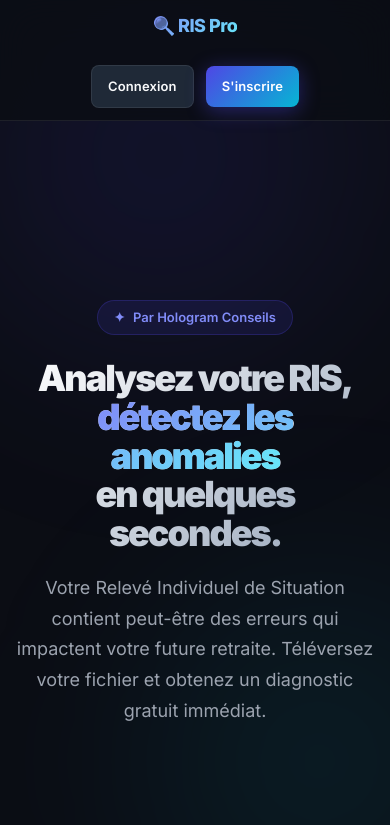
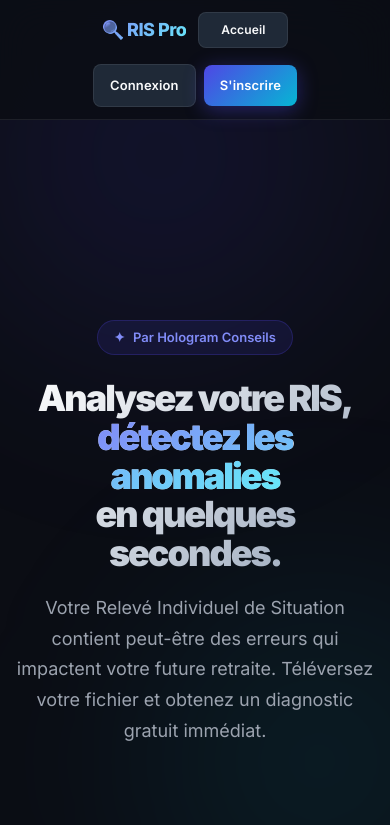
Before and after one commit to hologramconseils/ris-pro, a React (Vite) app in the folder frontend/: page / in a window 390 px wide. Shown: the top 825 px of the page. Built offline with nearby package versions, Linux system fonts and the light colour scheme; no server answers.

Commit message:
feat: add Accueil button and optimize mobile responsiveness

```diff
--- a/frontend/src/components/Navbar.jsx
+++ b/frontend/src/components/Navbar.jsx
@@ -28,6 +28,7 @@ export default function Navbar() {
       <nav className="navbar">
         <div style={{ flex: 1, display: 'flex', alignItems: 'center', gap: 12 }}>
           <Link className="navbar-brand" to="/" onClick={handleHomeClick}>🔍 RIS Pro</Link>
+          <Link to="/" className="btn btn-secondary btn-nav btn-nav-home" onClick={handleHomeClick} style={{ textDecoration: 'none' }}>Accueil</Link>
         </div>
 
         <div id="navbar-portal-root" style={{ display: 'flex', gap: 12, justifyContent: 'center' }}></div>
--- a/frontend/src/index.css
+++ b/frontend/src/index.css
@@ -127,7 +127,7 @@ input, textarea { font-family: inherit; }
 .btn-nav-large { width: auto; height: 42px; padding: 0 24px !important; font-size: 14px; border-radius: 10px; }
 
 @media (max-width: 768px) {
-  .btn-nav-home { display: none; }
+  .btn-nav-home { display: flex; width: auto; padding: 0 12px !important; }
 }
 
 /* ---- Hero ---- */
@@ -407,7 +407,7 @@ input, textarea { font-family: inherit; }
     height: auto;
     padding: 12px 16px;
     flex-wrap: wrap;
-    gap: 12px;
+    gap: 8px;
     justify-content: center;
   }
   .navbar-actions {
@@ -415,24 +415,29 @@ input, textarea { font-family: inherit; }
     justify-content: center !important;
     order: 3;
     flex: none !important;
+    flex-wrap: wrap;
+    gap: 8px;
   }
   #navbar-portal-root {
     width: 100%;
     justify-content: center !important;
     order: 2;
     flex: none !important;
+    empty-cells: hide;
   }
+  #navbar-portal-root:empty { display: none; }
   .navbar > div:first-child {
     width: 100%;
     justify-content: center !important;
     order: 1;
     flex: none !important;
+    gap: 8px;
   }
-  .btn-nav { width: 110px; height: 36px; font-size: 12px; }
+  .btn-nav { width: auto; min-width: 90px; padding: 0 12px !important; height: 36px; font-size: 12px; }
   .navbar-brand { font-size: 18px; margin: 0; }
 
-  .page { padding-top: 220px; } /* Increased to ensure even wrapped navbars are cleared */
-  .user-name-mobile { max-width: 80px; overflow: hidden; text-overflow: ellipsis; white-space: nowrap; }
+  .page { padding-top: 240px; } /* Increased to ensure wrapped navbars are cleared */
+  .user-name-mobile { max-width: 100px; overflow: hidden; text-overflow: ellipsis; white-space: nowrap; }
 }
 
 @media (max-width: 640px) {
```
